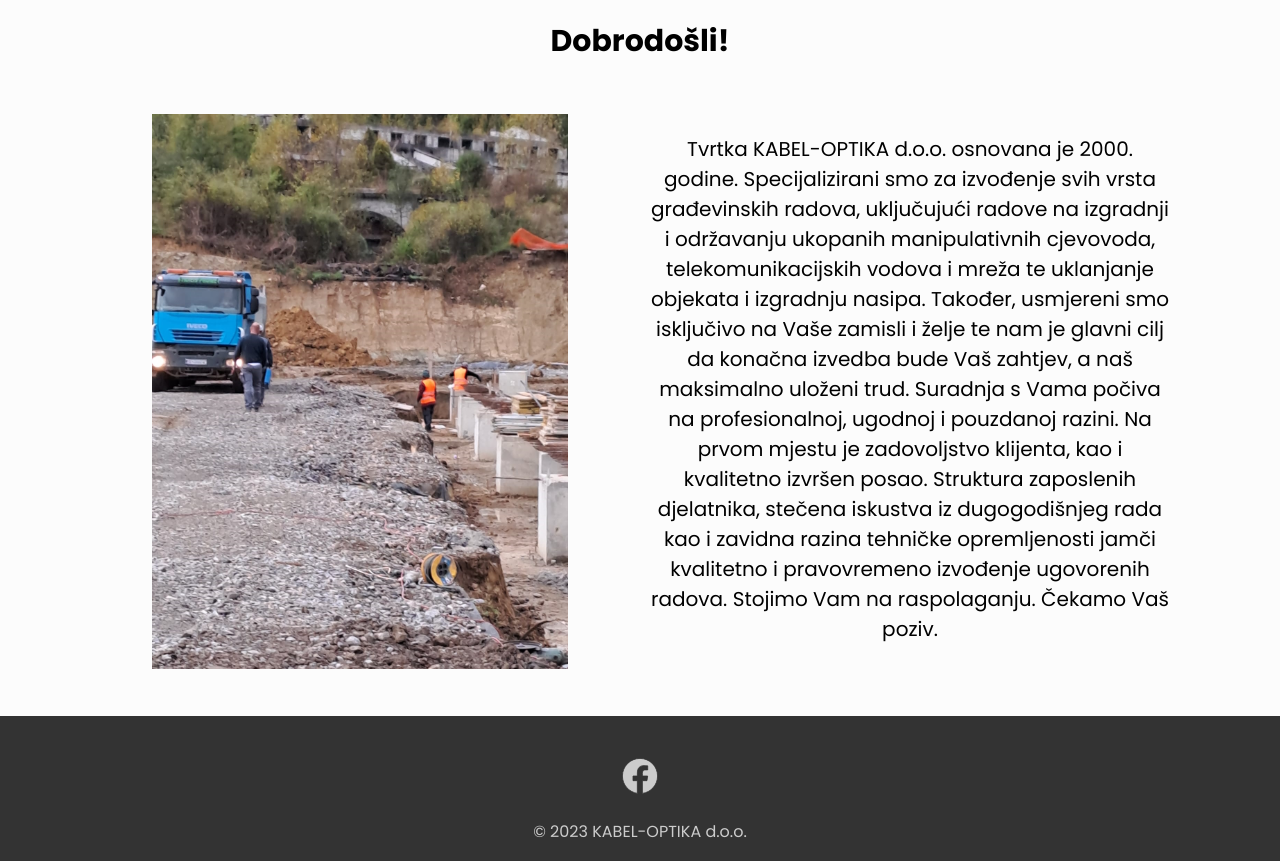
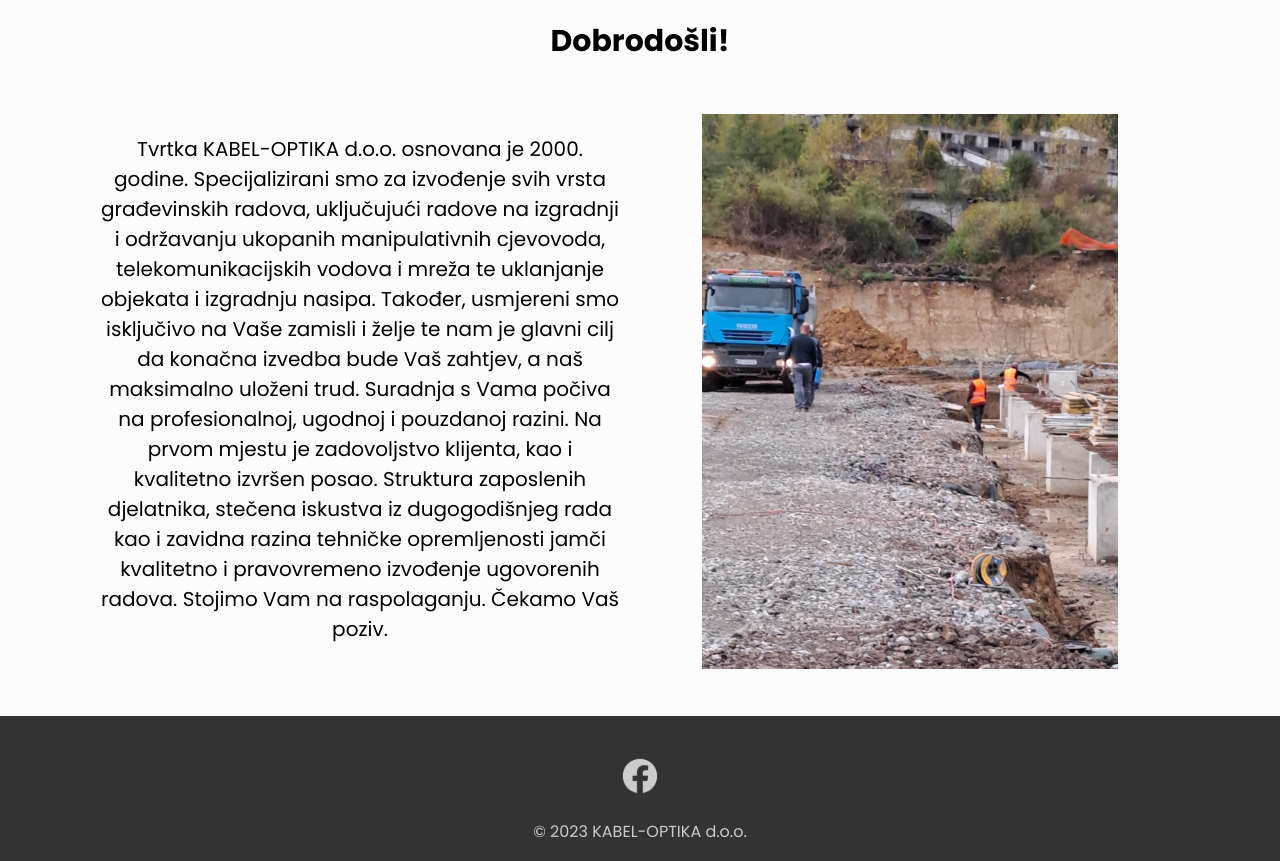
Before and after one commit to iivkov/kabel-optika, a React (Create React App) app: page / in a window 1280 px wide. Shown: the part 709-1570 px from the top of the page. Built offline with nearby package versions, Linux system fonts and the light colour scheme.

Commit message:
emailjs itd.

```diff
--- a/src/components/AboutComponent.js
+++ b/src/components/AboutComponent.js
@@ -6,17 +6,17 @@
 import ReactCardFlip from 'react-card-flip';
 
 const AboutComponent = () => {
-    const [animate, setAnimate] = useState(false);
+//     const [animate, setAnimate] = useState(false);
 
-    useEffect(() => {
-      setAnimate(true);
-    }, []);
+//     useEffect(() => {
+//       setAnimate(true);
+//     }, []);
 
-    const [isFlipped, setIsFlipped] = useState(false);
+//     const [isFlipped, setIsFlipped] = useState(false);
 
-  const handleCardClick = () => {
-    setIsFlipped(!isFlipped);
-  };
+//   const handleCardClick = () => {
+//     setIsFlipped(!isFlipped);
+//   };
 
     return (
         <div className="main_content">
@@ -31,7 +31,7 @@
                             Neprestano težimo daljnjem poboljšanju kvalitete svojih usluga, pri čemu je najvažnija stručnost naših djelatnika.
                         </p>
                     </div>
-                    <div className="box">
+                    {/* <div className="box">
                         <ReactCardFlip isFlipped={isFlipped} flipDirection="horizontal">
                             <div className="card" onClick={handleCardClick}>
                                 <h1>Ime projekta</h1>
@@ -40,7 +40,7 @@
                                 <h2>Ime naručitelja</h2>
                             </div>
                         </ReactCardFlip>
-                    </div>
+                    </div> */}
                 </div>
             </div>
     );
--- a/src/components/ContactComponent.js
+++ b/src/components/ContactComponent.js
@@ -6,9 +6,9 @@
 
 const ContactComponent = () => {
     const form = useRef();
-    const SERVICE_ID = "service_9qzvnm9";
-    const TEMPLATE_ID = "template_42h3ixv";
-    const PUBLIC_KEY = "JaqES2t07KyP4xRAt";
+    const SERVICE_ID = "service_c9xfdk7";
+    const TEMPLATE_ID = "template_7pp5bcq";
+    const PUBLIC_KEY = "M-4tGCyzhVCDjW15A";
     const [animate, setAnimate] = useState(false);
 
     useEffect(() => {
--- a/src/components/HomeComponent.js
+++ b/src/components/HomeComponent.js
@@ -20,14 +20,14 @@
         <h1>Dobrodošli!</h1>
         <div className="container">
             <div className={`box left ${animate ? 'enter' : 'left-enter'}`}>
-                <img src={slika2} alt="Slika građevinskih radova." style={{ width: '80%', height: 'auto' }} />
-            </div>
-            <div className={`box right ${animate ? 'enter' : 'right-enter'}`}>
                 <p>Tvrtka KABEL-OPTIKA d.o.o. osnovana je 2000. godine.
                     Specijalizirani smo za izvođenje svih vrsta građevinskih radova, uključujući radove na izgradnji i održavanju ukopanih manipulativnih cjevovoda, telekomunikacijskih vodova i mreža te uklanjanje objekata i izgradnju nasipa.
                     Također, usmjereni smo isključivo na Vaše zamisli i želje te nam je glavni cilj da konačna izvedba bude Vaš zahtjev, a naš maksimalno uloženi trud. Suradnja s Vama počiva na profesionalnoj, ugodnoj i pouzdanoj razini.
                     Na prvom mjestu je zadovoljstvo klijenta, kao i kvalitetno izvršen posao. Struktura zaposlenih djelatnika, stečena iskustva iz dugogodišnjeg rada kao i zavidna razina tehničke opremljenosti jamči kvalitetno i pravovremeno izvođenje ugovorenih radova.
                     Stojimo Vam na raspolaganju. Čekamo Vaš poziv.</p>
+            </div>
+            <div className={`box right ${animate ? 'enter' : 'right-enter'}`}>
+                <img src={slika2} alt="Slika građevinskih radova." style={{ width: '80%', height: 'auto' }} />
             </div>
         </div>
     </div>
```
